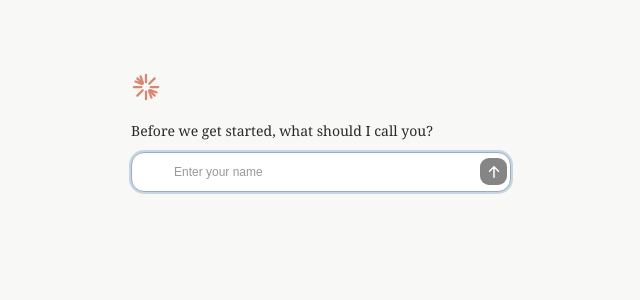
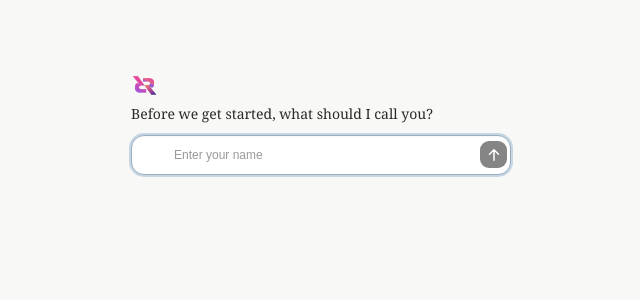
Before and after one commit to trilliondefense/defendrite, a SvelteKit app in the folder apps/desktop/: page /onboard in a window 1280 px wide. Shown: the top 300 px of the page, without its empty margins (319-959 px from the left). Built offline with nearby package versions, Linux system fonts and the light colour scheme.

Commit message:
Corrected the on board logo

```diff
--- a/apps/desktop/src/routes/onboard/+page.svelte
+++ b/apps/desktop/src/routes/onboard/+page.svelte
@@ -17,32 +17,7 @@
 
 <main class="setup-screen">
   <section class="setup-card">
-    <div class="brand-mark" aria-label="Welcome">
-      <svg
-        viewBox="0 0 32 32"
-        fill="none"
-        aria-hidden="true"
-      >
-        <g
-          stroke="currentColor"
-          stroke-width="2.4"
-          stroke-linecap="round"
-        >
-          <path d="M16 3v8" />
-          <path d="M16 21v8" />
-          <path d="M3 16h8" />
-          <path d="M21 16h8" />
-          <path d="M6.8 6.8l5.7 5.7" />
-          <path d="M19.5 19.5l5.7 5.7" />
-          <path d="M25.2 6.8l-5.7 5.7" />
-          <path d="M12.5 19.5l-5.7 5.7" />
-          <path d="M10.2 4.7l2.5 6.8" />
-          <path d="M19.3 20.5l2.5 6.8" />
-          <path d="M4.7 10.2l6.8 2.5" />
-          <path d="M20.5 19.3l6.8 2.5" />
-        </g>
-      </svg>
-    </div>
+    <img src="/favicon.png" alt="" class="message-avatar" />
 
     <p class="setup-prompt">
       Before we get started, what should I call you?
@@ -210,6 +185,13 @@ input {
   height: 18px;
 }
 
+
+.message-avatar {
+  width: 27px;
+  height: 27px;
+  object-fit: contain;
+}
+
 .name-form button:disabled {
   opacity: 1;
   cursor: default;
```
